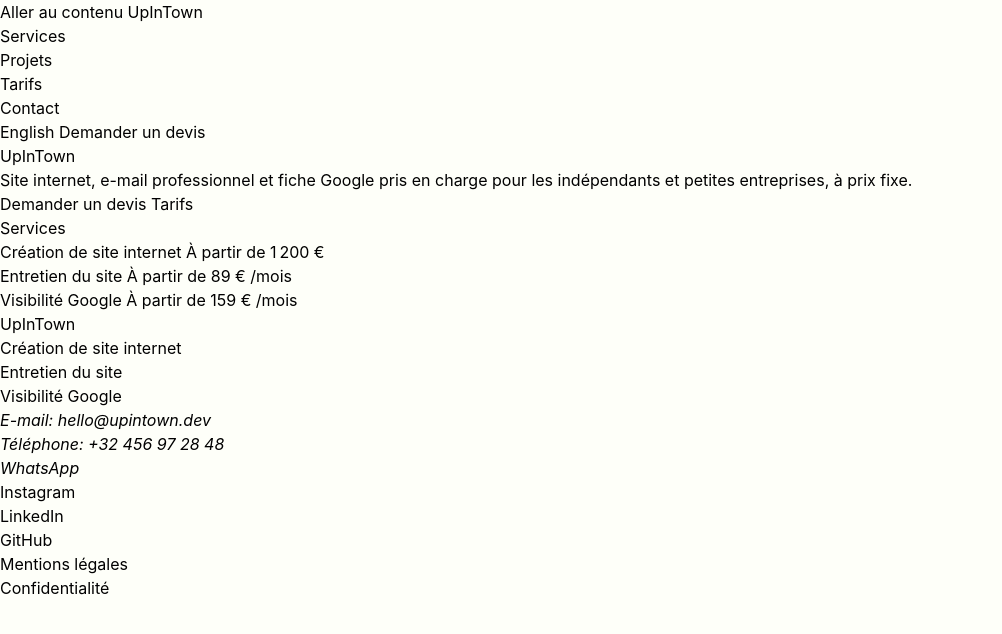
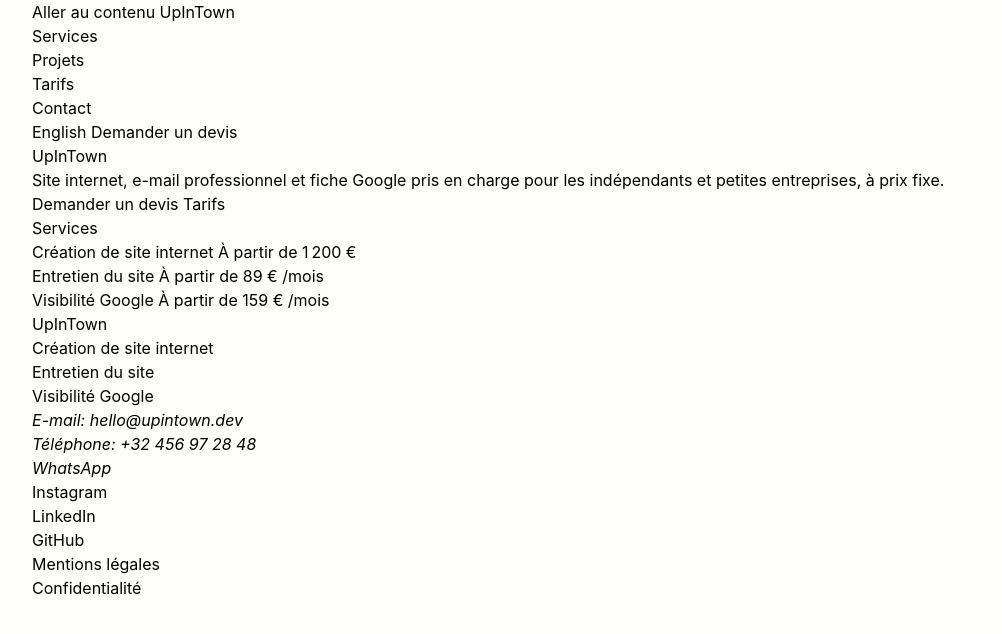
Before and after one commit to rvph10/upintown, an Astro site: page / in a window 1280 px wide. Shown: the whole page, without its empty margins (0-1002 px from the left). Built offline with nearby package versions, Linux system fonts and the light colour scheme; Astro itself is replaced by a stand-in of ours.

Commit message:
Set 1440px site width and add danger color

```diff
--- a/src/components/Footer.astro
+++ b/src/components/Footer.astro
@@ -12,7 +12,7 @@ interface Props {
 const { locale } = Astro.props;
 ---
 
-<footer>
+<footer class="site-width">
   <p>{business.name}</p>
   <ul>
     {
--- a/src/components/Header.astro
+++ b/src/components/Header.astro
@@ -15,7 +15,7 @@ const otherLocale = locales.find((l) => l !== locale)!;
 const otherPath = alternates[otherLocale];
 ---
 
-<header>
+<header class="site-width">
   <a href="#content">{ui.skipToContent[locale]}</a>
   <a href={path('home', locale)}>{business.name}</a>
   <nav aria-label={ui.mainNavLabel[locale]}>
--- a/src/layouts/Layout.astro
+++ b/src/layouts/Layout.astro
@@ -74,7 +74,7 @@ const organization = {
   </head>
   <body>
     <Header locale={locale} alternates={alternates} />
-    <main id="content">
+    <main id="content" class="site-width">
       <slot />
     </main>
     <Footer locale={locale} />
--- a/src/styles/global.css
+++ b/src/styles/global.css
@@ -1,6 +1,6 @@
 @import "tailwindcss";
 
-@theme {
+@theme static {
   --color-*: initial;
   --color-white: #ffffff;
   --color-paper: #fefff9;
@@ -9,15 +9,31 @@
   --color-volt: #b7f50e;
   --color-iris: #9261ff;
   --color-iris-strong: #7a45f0;
+  --color-danger: #d92d20;
   --color-ash-100: #f4f5ee;
   --color-ash-200: #e3e4dc;
   --color-ash-400: #8a8b82;
   --color-ash-600: #6b6c64;
   --color-ash-800: #2a2b27;
+
+  --container-site: 90rem;
+
+  --ease-curtain: cubic-bezier(0.65, 0, 0.35, 1);
 }
 
 @theme inline {
   --font-sans: var(--font-inter-tight);
+}
+
+@utility site-width {
+  width: 100%;
+  max-width: var(--container-site);
+  margin-inline: auto;
+  padding-inline: 1.25rem;
+
+  @media (width >= 48rem) {
+    padding-inline: 2rem;
+  }
 }
 
 @layer base {
```
